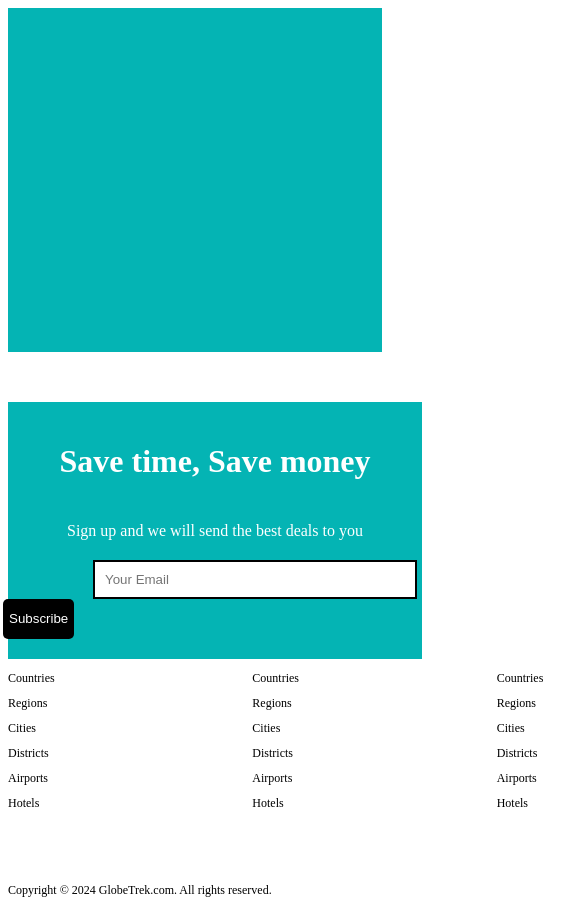
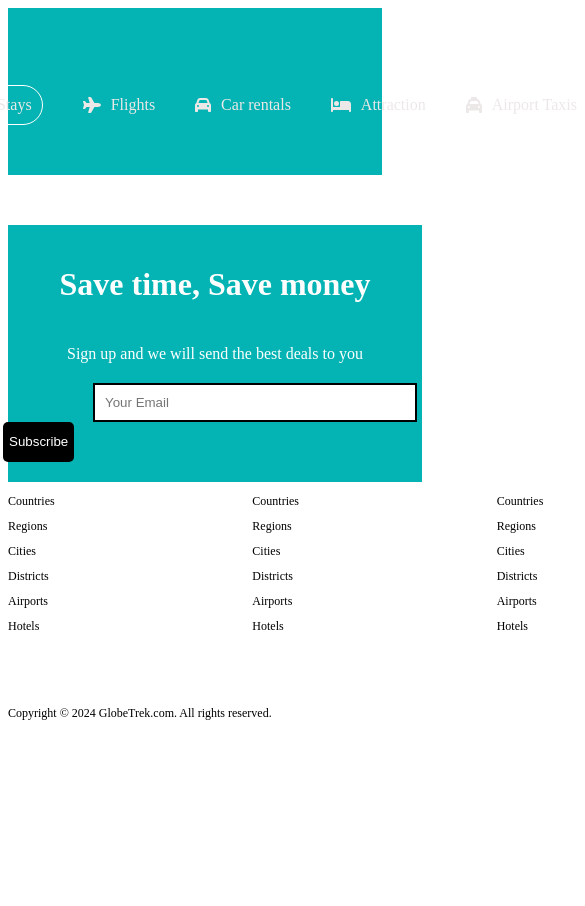
Before and after one commit to par2hibATU/Y4-GlobeTrek-PE-, a React (Create React App) app: page /hotels in a window 390 px wide. Shown: the top 906 px of the page, 585 px wide, since content can reach past the window. After the commit the page ends 844 px from the top, so only its background shows below. Built offline with nearby package versions, Linux system fonts and the light colour scheme.

Commit message:
first commit

```diff
--- a/src/components/navbar/navbar.css
+++ b/src/components/navbar/navbar.css
@@ -72,31 +72,3 @@
     padding: 10px;
     border-radius: 20px;
 }
-
-@media (max-width: 768px) {
-    .navbar {
-        height: auto; /* Allow navbar height to adjust dynamically */
-        padding: 10px; /* Add padding for small screens */
-    }
-
-    .navContainer {
-        flex-direction: column; /* Stack items vertically */
-        align-items: center; /* Center-align for smaller screens */
-    }
-
-    .navbarList {
-        justify-content: center; /* Center-align navbar items */
-        margin-top: 10px;
-        gap: 10px; /* Adjust gaps for smaller screens */
-    }
-
-    .navbarRegisterItems {
-        margin-left: 0; /* Remove the fixed margin */
-        margin-top: 10px; /* Add spacing between rows */
-    }
-
-    .logo {
-        font-size: 2rem; /* Adjust logo size */
-        margin-bottom: 10px; /* Add spacing */
-    }
-}
```
